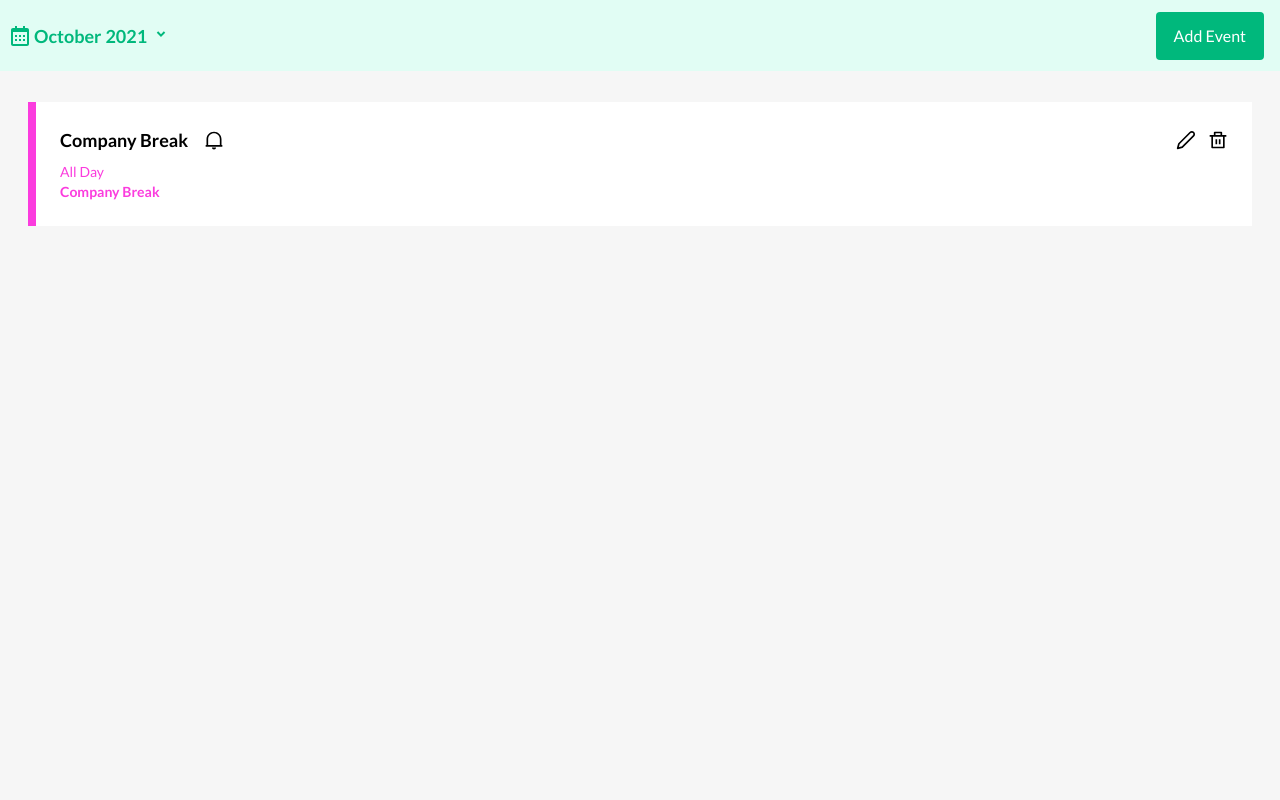
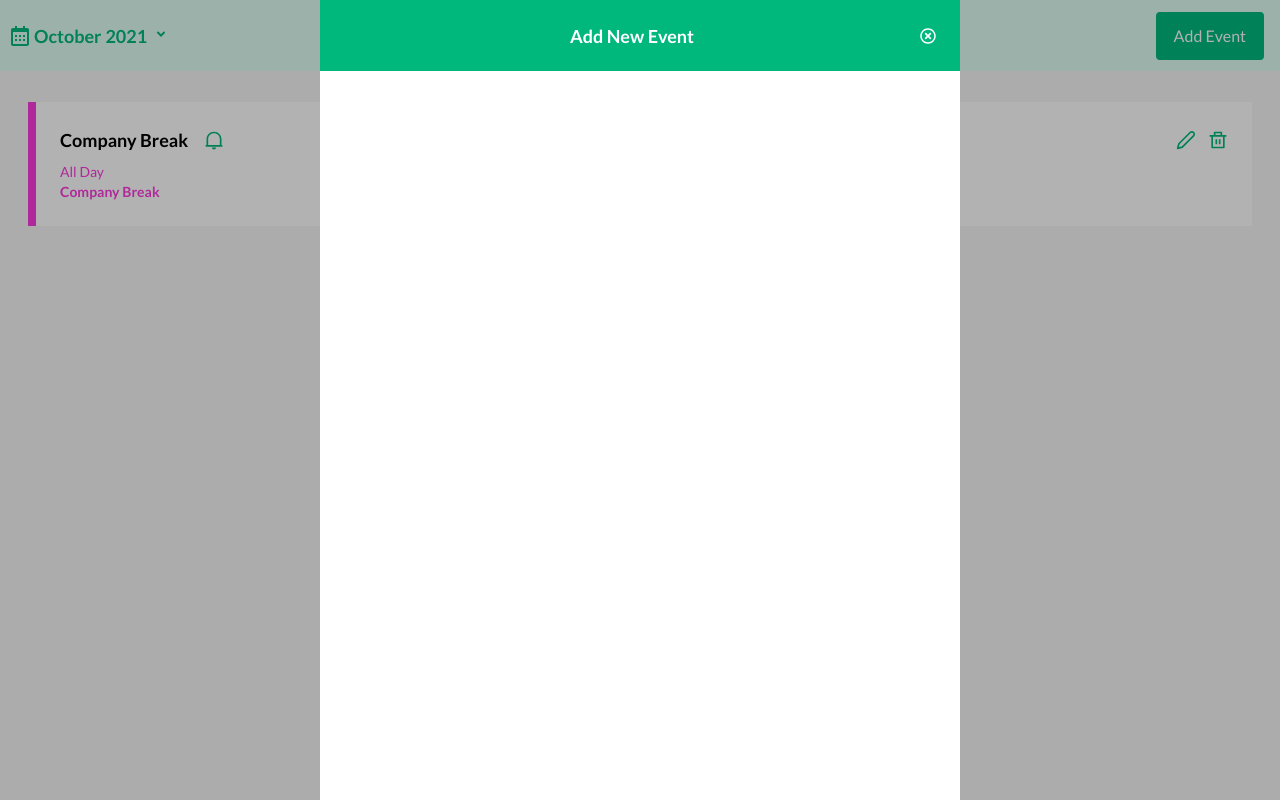
Before and after one commit to HenryNwankwo/calendar-app, a React (Create React App) app: page / in a window 1280 px wide. Both pictures are taken after a click on the button "Add Event". Built offline with nearby package versions, Linux system fonts and the light colour scheme.

Commit message:
Created add event modal, setted maximum width of app

```diff
--- a/src/App.js
+++ b/src/App.js
@@ -18,6 +18,7 @@ function App() {
   const [isYearClicked, setIsYearClicked] = useState(false);
   const [holidayList, setHolidayList] = useState([eventList]);
   const [pageIsLoading, setPageIsLoading] = useState(true);
+  const [isAddEventOpen, setIsAddEventOpen] = useState(false);
   return (
     <AppContext.Provider
       value={{
@@ -33,6 +34,8 @@ function App() {
         setHolidayList,
         pageIsLoading,
         setPageIsLoading,
+        isAddEventOpen,
+        setIsAddEventOpen,
       }}
     >
       <Router>
--- /dev/null
+++ b/src/components/AddEvent.js
@@ -0,0 +1,38 @@
+import React, { useContext } from 'react';
+import { FaTimes, FaRegTimesCircle } from 'react-icons/fa';
+import Modal from 'react-modal';
+import { AppContext } from '../App';
+
+Modal.defaultStyles.overlay.backgroundColor = 'rgba(0,0,0,.3)';
+
+function AddEvent() {
+  const { isAddEventOpen, setIsAddEventOpen } = useContext(AppContext);
+
+  return (
+    <>
+      <Modal
+        isOpen={() => isAddEventOpen}
+        onRequestClose={() => setIsAddEventOpen(false)}
+        contentLabel='Add Event'
+        className='absolute md:left-1/4 bg-white bottom-auto right-auto -translate-x-1/2 -translate-y-1/2 w-screen -mr-1/2 h-screen md:w-1/2 outline-none'
+      >
+        <div className='flex justify-center items-center w-full h-18 md:bg-primary-color md:text-white px-6'>
+          <span
+            className='flex justify-center items-center cursor-pointer md:order-3'
+            onClick={() => setIsAddEventOpen(false)}
+          >
+            <FaTimes className='md:hidden' />
+            <FaRegTimesCircle className='hidden md:flex' />
+          </span>
+          <p className='justify-self-center mx-auto font-bold text-lg'>
+            Add New Event
+          </p>
+        </div>
+        <div></div>
+        <div></div>
+      </Modal>
+    </>
+  );
+}
+
+export default AddEvent;
--- a/src/components/EventCard.js
+++ b/src/components/EventCard.js
@@ -12,12 +12,12 @@ function EventCard() {
         <span className='flex flex-row w-auto items-center'>
           <h6 className='font-bold text-lg'>Company Break</h6>
           <span>
-            <RiNotification2Line className='ml-4 text-xl hover:cursor-pointer' />
+            <RiNotification2Line className='ml-4 text-xl hover:cursor-pointer text-primary-color' />
           </span>
         </span>
         <span className='flex flex-row w-auto items-center'>
-          <FiEdit2 className='mr-3 text-xl hover:cursor-pointer' />
-          <RiDeleteBinLine className='text-xl hover:cursor-pointer' />
+          <FiEdit2 className='mr-3 text-xl hover:cursor-pointer text-primary-color' />
+          <RiDeleteBinLine className='text-xl hover:cursor-pointer text-primary-color' />
         </span>
       </div>
       <p className='text-sm' style={{ color: `#fb3cde` }}>
--- a/src/components/MainContent.js
+++ b/src/components/MainContent.js
@@ -1,5 +1,6 @@
 import React, { lazy, useContext } from 'react';
 import { AppContext } from '../App';
+import AddEvent from './AddEvent';
 import EventLoader from './loaders/EventLoader';
 
 //Lazy imports
--- a/src/components/MonthYearPopUp.js
+++ b/src/components/MonthYearPopUp.js
@@ -11,7 +11,7 @@ const MonthYearPopUp = () => {
   return (
     <>
       <div
-        className='flex flex-col rounded h-41 w-61 absolute bg-bg-color-white top-12 left-3 shadow-md'
+        className='flex flex-col rounded h-41 w-61 absolute bg-bg-color-white top-12 shadow-md ml-2 mt-1'
         onClick={() => {
           if (isYearClicked) {
             setIsYearClicked(false);
--- a/src/components/Navbar.js
+++ b/src/components/Navbar.js
@@ -13,11 +13,13 @@ const Navbar = () => {
     isYearClicked,
     isMonthClicked,
     setIsMonthClicked,
+    isAddEventOpen,
+    setIsAddEventOpen,
   } = useContext(AppContext);
   return (
     <>
       <header
-        className='w-full flex items-center justify-between bg-light-green fixed h-18'
+        className='w-full flex items-center justify-between bg-light-green fixed h-18 max-w-7xl'
         onClick={() => {
           if (isMonthClicked || isYearClicked) {
             setIsMonthClicked(false);
@@ -46,11 +48,17 @@ const Navbar = () => {
           </span>
         </div>
         <div className='mr-4 flex'>
-          <button className='hidden md:flex bg-primary-color text-white text-center py-3 px-4.5 rounded '>
+          <button
+            className='hidden md:flex bg-primary-color text-white text-center py-3 px-4.5 rounded '
+            onClick={() => setIsAddEventOpen(true)}
+          >
             Add Event
           </button>
           <div className='text-primary-color font-bold block md:hidden'>
-            <FaPlus className='text-lg cursor-pointer block md:hidden' />
+            <FaPlus
+              className='text-lg cursor-pointer block md:hidden'
+              onClick={() => setIsAddEventOpen(true)}
+            />
           </div>
         </div>
       </header>
--- a/src/components/YearDropDown.js
+++ b/src/components/YearDropDown.js
@@ -6,7 +6,7 @@ const YearDropDown = () => {
     useContext(AppContext);
   return (
     <div
-      className='bg-bg-color-white h-96 w-20 overflow-y-scroll absolute shadow-md top-17 left-4 scroll-bar'
+      className='absolute bg-bg-color-white h-96 w-20 overflow-y-scroll shadow-md mt-18 ml-2 scrollBar scrollBar-border-radius'
       onClick={() => {
         setIsYearClicked(!isYearClicked);
       }}
--- a/src/index.css
+++ b/src/index.css
@@ -11,9 +11,12 @@
   }
 }
 .content-area {
-  @apply h-screen w-screen max-h-screen p-0;
+  @apply h-screen w-screen max-w-7xl max-h-screen p-0 mx-auto;
 }
-.scroll-bar::-webkit-scrollbar-thumb {
-  @apply scrollbar-thin scrollbar-thumb-light-green scrollbar-track-bg-color-grey;
+.scrollBar {
+  @apply scrollbar-thin scrollbar-thumb-primary-color scrollbar-track-bg-color-grey;
   border-radius: 10px;
 }
+.scrollBar-border-radius::-webkit-scrollbar-thumb {
+  border-radius: 10px;
+}
--- a/src/pages/CalendarApp.js
+++ b/src/pages/CalendarApp.js
@@ -1,14 +1,18 @@
-import React from 'react';
+import React, { useContext } from 'react';
+import { AppContext } from '../App';
 
 import MainContent from '../components/MainContent';
 import Navbar from '../components/Navbar';
+import AddEvent from '../components/AddEvent';
 
 function CalendarApp() {
-  return(
-  <div className='content-area font-Lato'>
-    <Navbar />
-    <MainContent />
-  </div>
+  const { isAddEventOpen, setIsAddEventOpen } = useContext(AppContext);
+  return (
+    <div className='content-area font-Lato'>
+      <Navbar />
+      <MainContent />
+      {isAddEventOpen && <AddEvent />}
+    </div>
   );
 }
 
--- a/tailwind.config.js
+++ b/tailwind.config.js
@@ -3,11 +3,11 @@ module.exports = {
   darkMode: false, // or 'media' or 'class'
   theme: {
     screens: {
-      'sm':'480px',
-      'md':'547px',
-      'lg':'768px',
-      'xl':'1024px',
-      '2xl':'1680px',
+      sm: '480px',
+      md: '547px',
+      lg: '768px',
+      xl: '1024px',
+      '2xl': '1680px',
     },
     extend: {
       colors: {
@@ -35,6 +35,7 @@ module.exports = {
       spacing: {
         17: '72px',
         18: '75px',
+        '1/2': '50%',
       },
       fontFamily: {
         Lato: ['Lato', 'sans-serif'],
```
